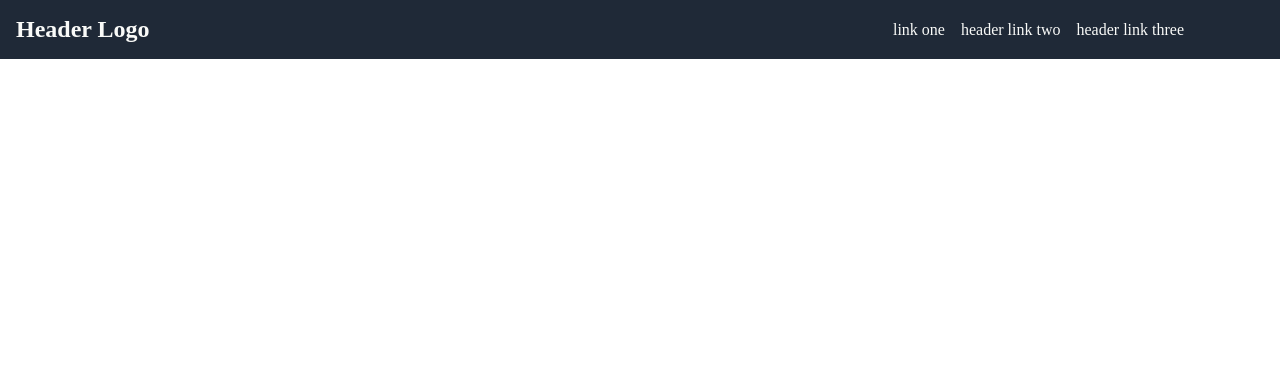
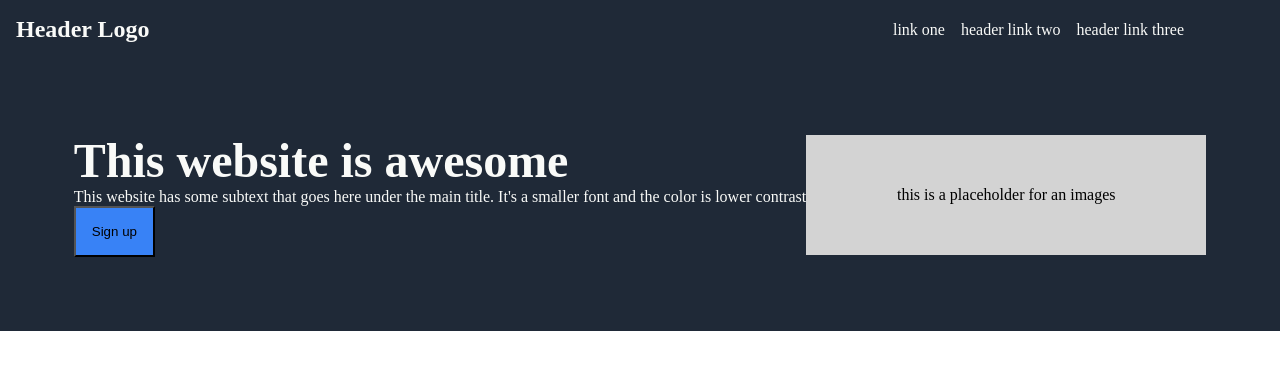
Before and after one commit to cjwadswo/real-biz, a plain HTML site: page index.html in a window 1280 px wide. Drawn offline with Linux system fonts and the light colour scheme.

Commit message:
Add prototype Hero text section

```diff
--- a/index.html
+++ b/index.html
@@ -15,7 +15,25 @@
             <li><a href="#">header link two</a></li>
             <li><a href="#">header link three</a></li>
         </ul>
+    </div>
+
+    <div class="container">
+
+        <div class="hero-text">
+            <div class="title">This website is awesome</div>
+            <div class="subtext">This website has some subtext that goes here under the main title. It's a smaller font and the color is lower contrast</div>
+            <div class="sign-up-button">
+                <button>Sign up</button>
+            </div>
+        </div>
+
+        <div class="image">
+            this is a placeholder for an images
+        </div>
+
+
 
     </div>
+
 </body>
 </html>
--- a/style.css
+++ b/style.css
@@ -1,8 +1,10 @@
 body {
     display: flex;
+    flex-direction: column;
     /* flex:1; */
     margin:0;
     padding:0;
+    /* flex:1; */
 }
 
 /* Header */
@@ -39,3 +41,43 @@ li {
     font-weight: bold;
     font-size: 24px;
 }
+
+/*hero section*/
+.container {
+    display: flex;
+    background-color: #1f2937;
+    justify-content: center;
+    align-items: center;
+    padding:16px;
+    height: 240px;
+}
+.hero-text{
+    display: flex;
+    flex-direction: column;
+    color: #F9FAF8;
+
+}
+.title {
+    font-weight:bolder;
+    font-size: 48px;
+}
+
+.sub-text {
+    font-size: 18px;
+    color:#E5E7EB;
+}
+
+.sign-up-button button {
+    background-color: #3882f6;
+    padding: 16px;
+
+}
+
+.image {
+    display: flex;
+    height:120px;
+    width: 400px;
+    background-color: lightgrey;
+    justify-content: center;
+    align-items: center;
+}
```
